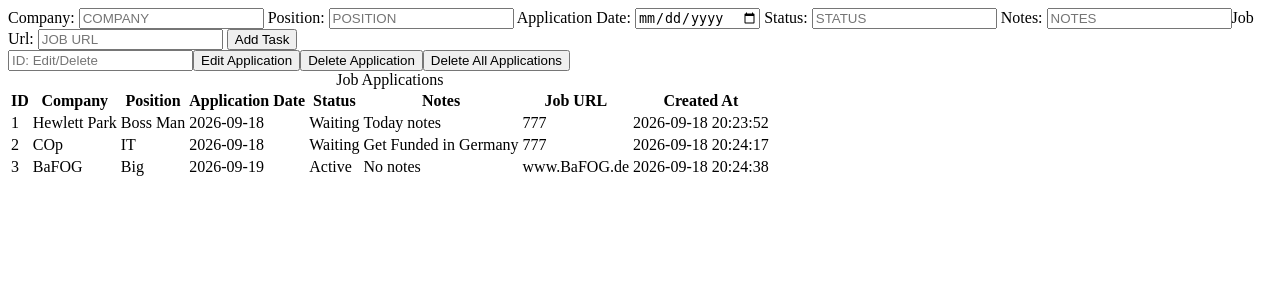
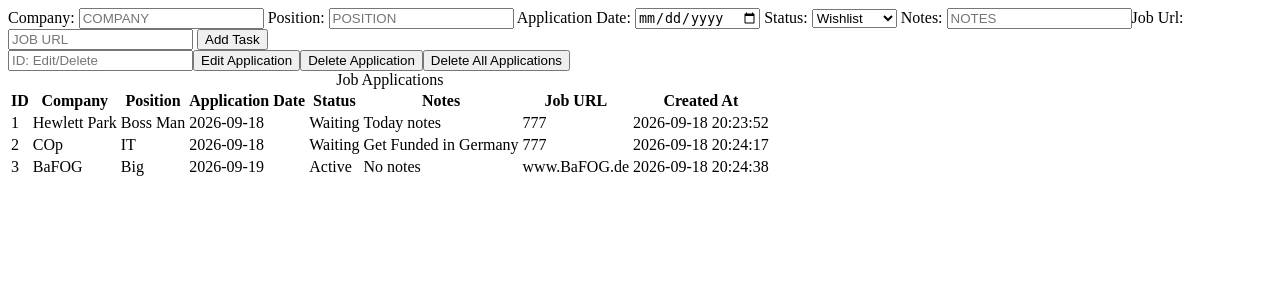
Before and after one commit to Blackbottt/Job-Application-Tracker, a Flask app: page / in a window 1280 px wide. Shown: the top 300 px of the page. Run offline with Flask 3, Linux system fonts and the light colour scheme; data comes from the database, SQL or seed files in the repository.

Commit message:
added a status select to html

```diff
--- a/templates/index.html
+++ b/templates/index.html
@@ -38,14 +38,15 @@
                 required
             >
             <label for="status">Status:</label>
-            <input
-                class="input-field"
-                type="text"
-                name="status-type"
-                id="status"
-                placeholder="STATUS"
-                required
-            >
+            <select name="status-type" id="status" class="input-field" placeholder="STATUS" required>
+                <option value="Wishlist">Wishlist</option>
+                <option value="Applied">Applied</option>
+                <option value="Interview">Interview</option>
+                <option value="Offer">Offer</option>
+                <option value="Accepted">Accepted</option>
+                <option value="Rejected">Rejected</option>
+                <option value="Withdrawn">Withdrawn</option>
+            </select>
             <label for="notes">Notes:</label>
             <input
                 class="input-field"
```
